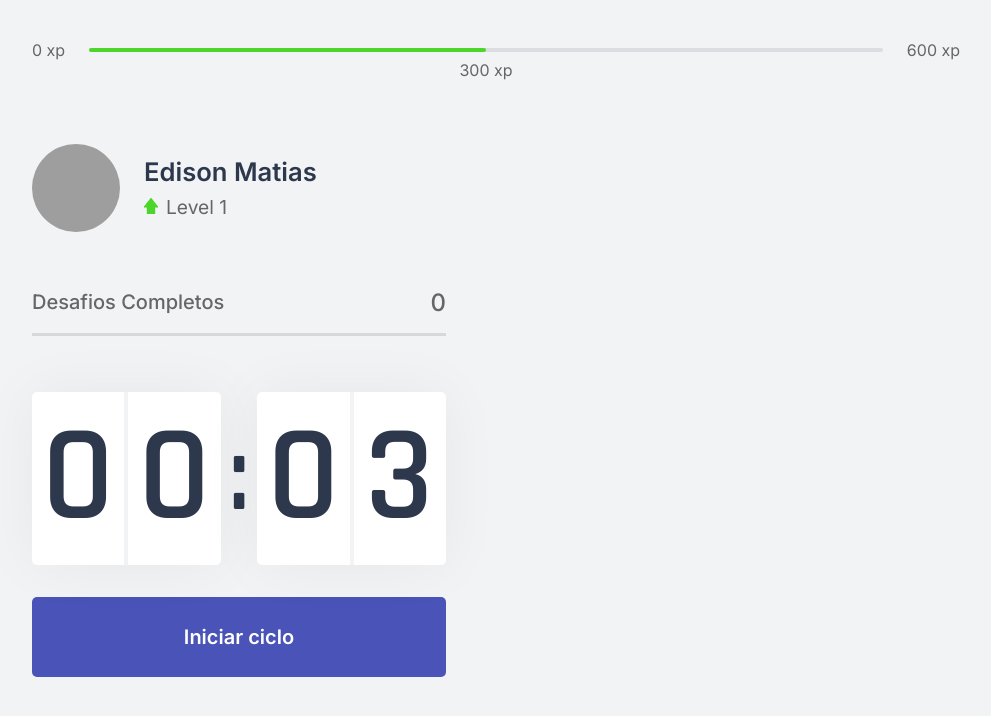
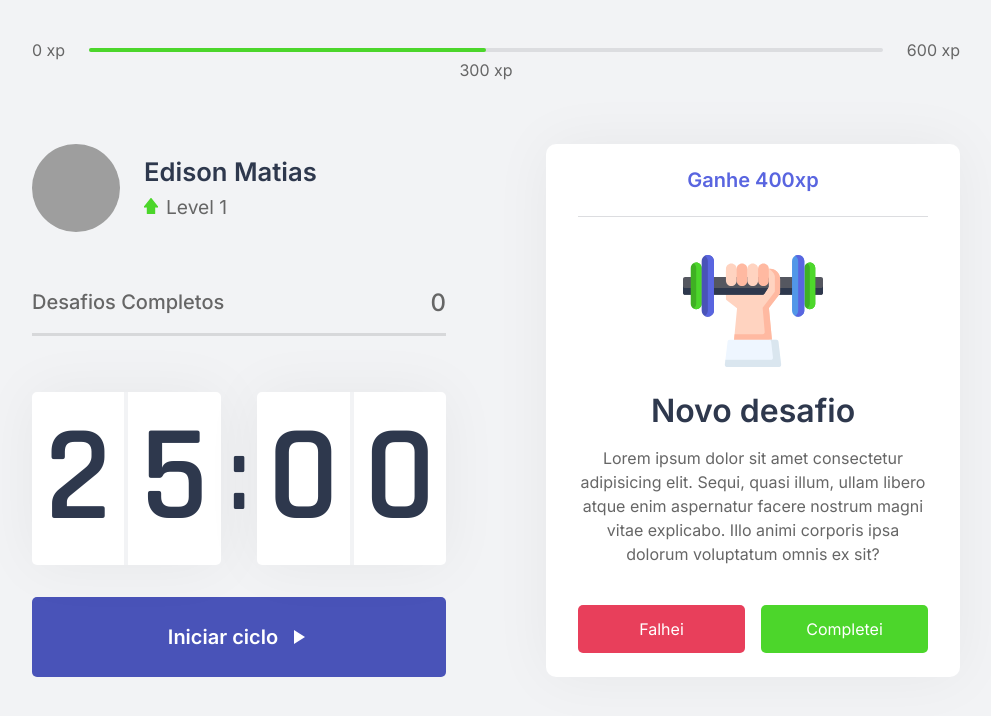
Before and after one commit to ej0733/Moove.it, a Next.js app: page / in a window 1280 px wide. Shown: the top 716 px of the page, without its empty margins (144-1135 px from the left). Built offline with nearby package versions, Linux system fonts and the light colour scheme; grey boxes are pictures that could not be loaded.

Commit message:
added challenge box

```diff
--- a/package.json
+++ b/package.json
@@ -5,7 +5,8 @@
   "scripts": {
     "dev": "next dev",
     "build": "next build",
-    "start": "next start"
+    "start": "next start -p $PORT",
+    "heroku-postbuild": "npm run build"
   },
   "dependencies": {
     "next": "10.0.7",
--- /dev/null
+++ b/src/components/ChallengeBox.tsx
@@ -0,0 +1,43 @@
+import styles from '../styles/components/ChallengeBox.module.css';
+
+function ChallengeBox() {
+  const hasChallenge = true;
+  return (
+    <div className={styles.challengeBoxContainer}>
+      {hasChallenge ? (
+        <div className={styles.challengeActive}>
+          <header>Ganhe 400xp</header>
+          <main>
+            <img src="icons/body.svg"/>
+            <strong>Novo desafio</strong>
+            <p>Lorem ipsum dolor sit amet consectetur adipisicing elit. Sequi, quasi illum, ullam libero atque enim aspernatur facere nostrum magni vitae explicabo. Illo animi corporis ipsa dolorum voluptatum omnis ex sit?</p>
+          </main>
+          <footer>
+            <button
+              type="button"
+              className={styles.challengeFailButton}
+            >
+              Falhei
+            </button>
+            <button
+              type="button"
+              className={styles.challengeSuccessButton}
+            >
+              Completei
+            </button>
+          </footer>
+        </div>
+      ) : (
+          <div className={styles.challengeNotActive}>
+            <strong>Finaliza um ciclo para receber um desafio!</strong>
+            <p>
+              <img src="icons/level-up.svg" alt="Level Up" />
+          Avance de nível completando desafios.
+        </p>
+          </div>
+        )}
+    </div>
+  );
+}
+
+export default ChallengeBox
--- a/src/components/Countdown.tsx
+++ b/src/components/Countdown.tsx
@@ -4,7 +4,7 @@ import styles from '../styles/components/Countdown.module.css';
 let countdownTimeout: NodeJS.Timeout;
 
 function Countdown() {
-  const [time, setTime] = useState(0.05 * 60);
+  const [time, setTime] = useState(25 * 60);
   const [isActive, setIsActive] = useState(false);
   const [hasFinished, setHasFinished] = useState(false);
 
@@ -55,6 +55,7 @@ function Countdown() {
           className={styles.countdownButton}
         >
           Ciclo encerrado!
+          <img src="icons/check_circle.svg" alt="Ciclo Encerrado"/>
         </button>
       ) : (
           <>
@@ -66,6 +67,7 @@ function Countdown() {
                   ${styles.countdownButtonActive}`}
               >
                 Abandonar ciclo
+                <img src="icons/close.svg" alt="Abandonar ciclo"/>
               </button>
             ) : (
                 <button
@@ -73,6 +75,7 @@ function Countdown() {
                   onClick={startCountdown}
                 >
                   Iniciar ciclo
+                  <img src="icons/play_arrow.svg" alt="Iniciar ciclo"/>
                 </button>
               )}
           </>
--- a/src/pages/index.tsx
+++ b/src/pages/index.tsx
@@ -7,6 +7,7 @@ import ExperienceBar from "../components/ExperienceBar";
 import Profile from "../components/Profile";
 
 import styles from "../styles/pages/Home.module.css";
+import ChallengeBox from "../components/ChallengeBox";
 
 export default function Home() {
   return (
@@ -23,7 +24,7 @@ export default function Home() {
           <Countdown />
         </div>
         <div>
-
+          <ChallengeBox />
         </div>
       </section>
     </div>
--- /dev/null
+++ b/src/styles/components/ChallengeBox.module.css
@@ -0,0 +1,107 @@
+.challengeBoxContainer {
+  height: 100%;
+
+  background-color: var(--white);
+  border-radius: 10px;
+  box-shadow: 0px 0px 60px rgba(0, 0, 0, 0.05);
+  padding:  1.5rem 2rem;
+
+  display: flex;
+  flex-direction: column;
+  align-items: center;
+  justify-content: center;
+  text-align: center;
+}
+
+.challengeNotActive {
+  display: flex;
+  flex-direction: column;
+  align-items: center;
+}
+
+.challengeNotActive strong {
+  font-size: 1.5rem;
+  font-weight: 500;
+  line-height: 1.4;
+}
+
+
+.challengeNotActive p {
+  display: flex;
+  flex-direction: column;
+  align-items: center;
+  line-height: 1.4;
+  max-width: 78%;
+  margin-top: 3rem;
+}
+
+.challengeNotActive p img {
+  margin-bottom: 2rem;
+}
+
+.challengeActive {
+  height: 100%;
+
+  display: flex;
+  flex-direction: column;
+}
+
+.challengeActive header {
+  color: var(--blue);
+  font-weight: 600;
+  font-size: 1.25rem;
+  padding: 0 2rem 1.5rem;
+  border-bottom: 1px solid var(--gray-line);
+}
+
+.challengeActive main {
+  flex: 1;
+  display: flex;
+  flex-direction: column;
+  align-items: center;
+  justify-content: center;
+}
+
+.challengeActive main strong {
+  font-weight: 700;
+  font-size: 2rem;
+  color: var(--title);
+  margin: 1.5rem 0 1rem;
+}
+
+.challengeActive main p {
+  line-height: 1.5;
+}
+
+.challengeActive footer {
+  display: grid;
+  grid-template-columns: 1fr 1fr;
+  gap: 1rem;
+}
+
+.challengeActive footer button {
+  height: 3rem;
+
+  display: flex;
+  align-items: center;
+  justify-content: center;
+
+  border: 0;
+  border-radius: 5px;
+
+  color: var(--white);
+  font-size: 1rem;
+  transition: filter 0.2s;
+}
+
+.challengeActive footer button.challengeFailButton {
+  background-color: var(--red);
+}
+
+.challengeActive footer button.challengeSuccessButton {
+  background-color: var(--green);
+}
+
+.challengeActive footer button:hover {
+  filter: brightness(0.9);
+}
--- a/src/styles/components/Countdown.module.css
+++ b/src/styles/components/Countdown.module.css
@@ -60,6 +60,10 @@
   transition: background-color 0.2s;
 }
 
+.countdownButton img {
+  margin-left: 0.5rem;
+}
+
 .countdownButton:not(:disabled):hover {
   background-color: var(--blue);
   transition: background-color 0.2s;
@@ -79,4 +83,5 @@
   background: var(--white);
   color: var(--text);
   cursor: not-allowed;
+  border-bottom: 4px solid var(--green);
 }
```
Also changed, not shown: public/icons/check_circle.svg (added), public/icons/play_arrow.svg (added).
